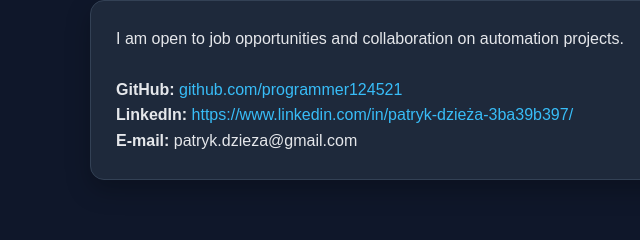
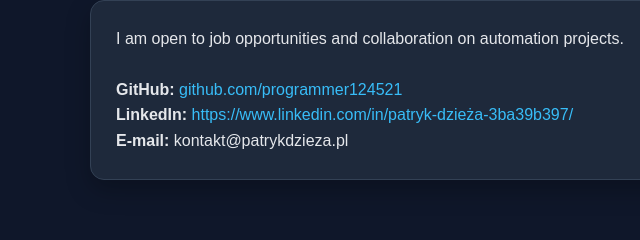
Before and after one commit to programmer124521/programmer124521, a plain HTML site: page en/index.html in a window 1280 px wide. Shown: the part 3074-3314 px from the top of the page, 0-640 px from the left. Drawn offline with Linux system fonts and the light colour scheme.

Commit message:
Update email address in index.html

```diff
--- a/en/index.html
+++ b/en/index.html
@@ -515,7 +515,7 @@
         </p>
         <p>
           <strong>E-mail:</strong>
-          patryk.dzieza@gmail.com
+          kontakt@patrykdzieza.pl
         </p>
       </div>
     </section>
```
